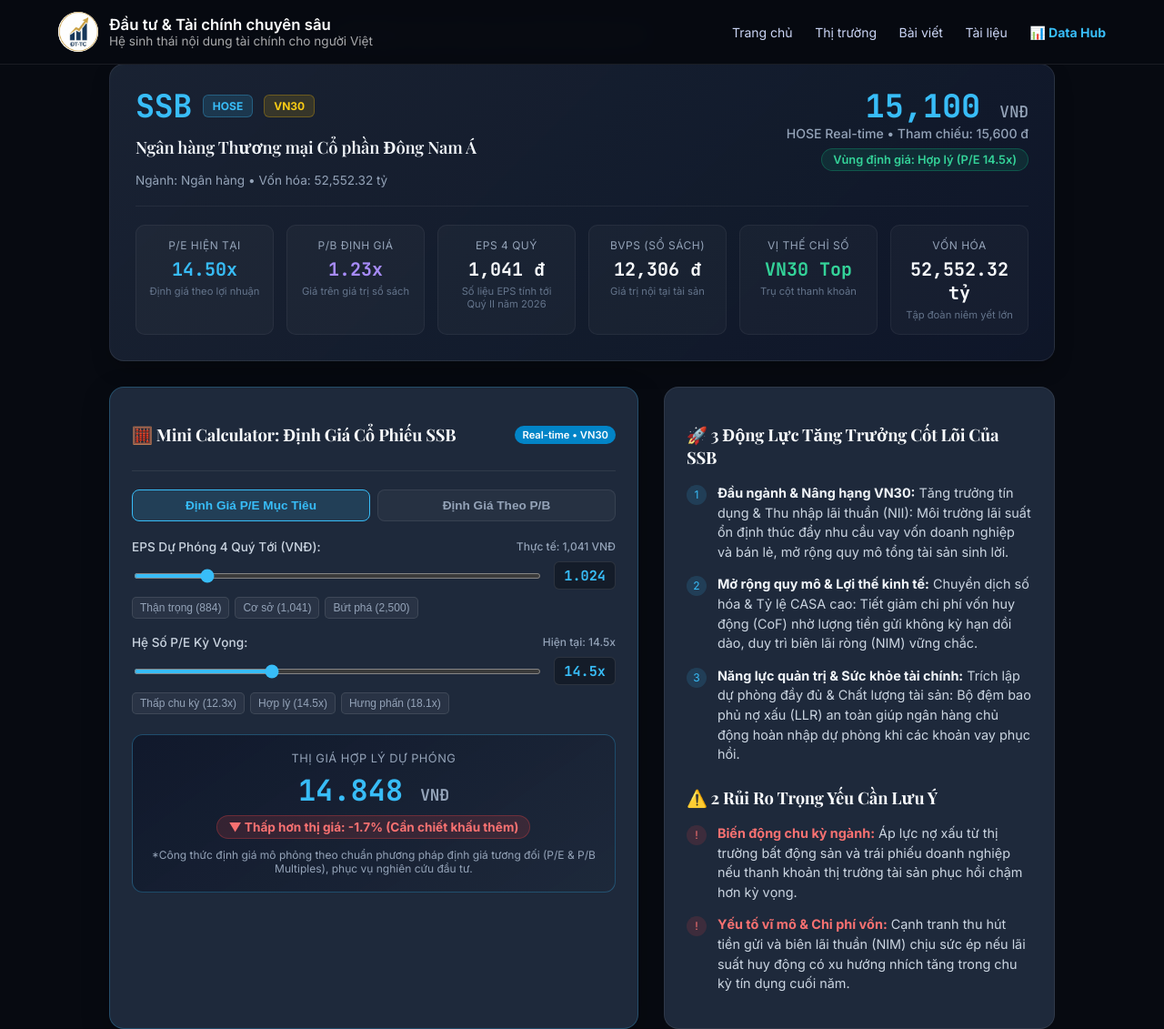
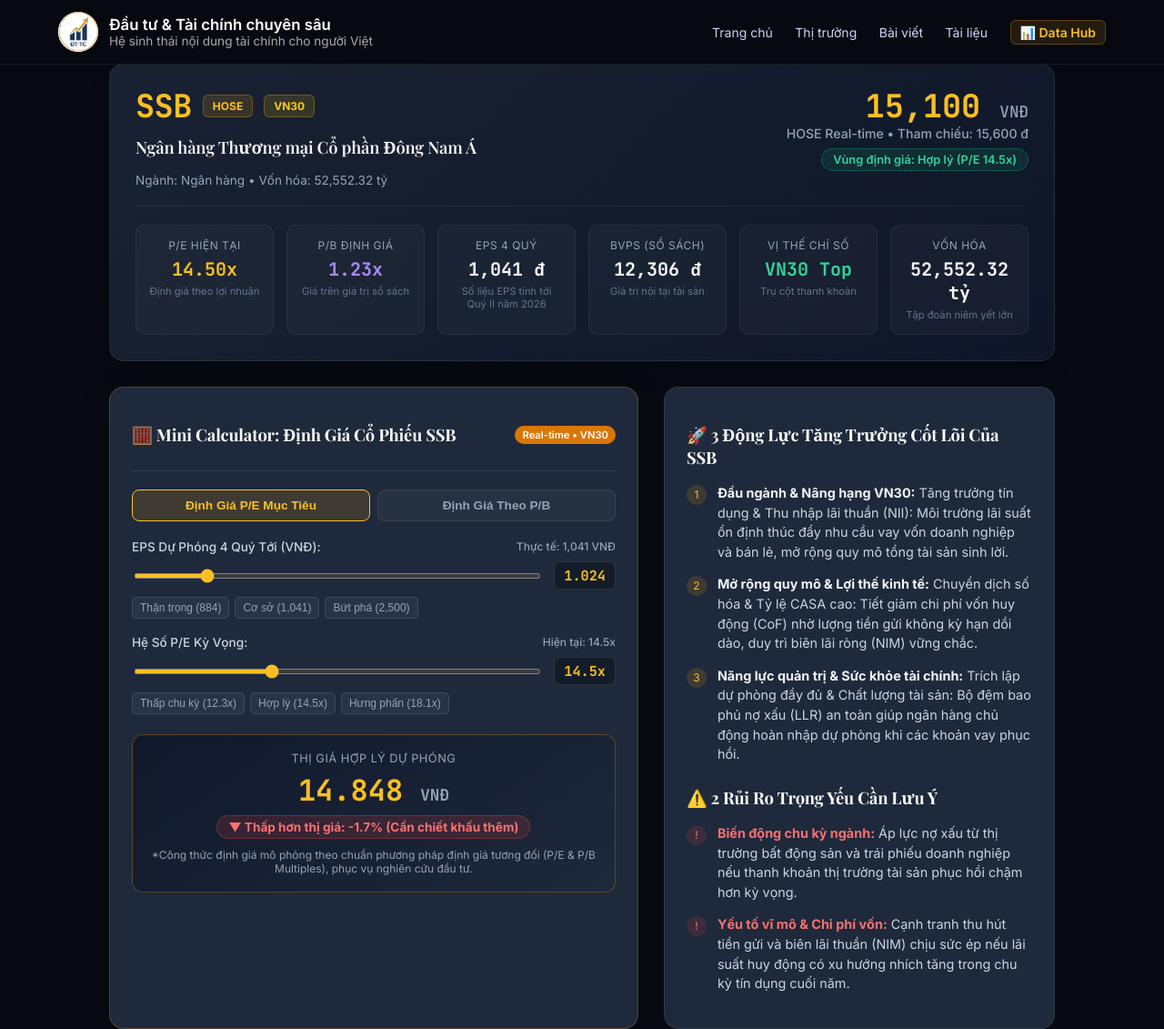
Before and after one commit to thang-vunam/daututaichinh-pro, a plain HTML site: page co-phieu/ssb.html in a window 1280 px wide. Shown: the top 1131 px of the page at 91% size. Drawn offline with nearby package versions, Linux system fonts and the light colour scheme; a web font is replaced by a local one.

Commit message:
style(theme): apply financial gold palette to ssb.html

```diff
--- a/co-phieu/ssb.html
+++ b/co-phieu/ssb.html
@@ -143,7 +143,7 @@
       font-family: 'JetBrains Mono', monospace;
       font-size: 2.2rem;
       font-weight: 800;
-      color: #38bdf8;
+      color: #fbbf24;
       letter-spacing: -0.5px;
       line-height: 1;
     }
@@ -151,9 +151,9 @@
       font-size: 0.75rem;
       font-weight: 700;
       padding: 4px 10px;
-      background: rgba(56, 189, 248, 0.15);
-      color: #38bdf8;
-      border: 1px solid rgba(56, 189, 248, 0.3);
+      background: rgba(245, 158, 11, 0.15);
+      color: #fbbf24;
+      border: 1px solid rgba(245, 158, 11, 0.3);
       border-radius: 6px;
     }
     .vn30-badge {
@@ -181,7 +181,7 @@
       font-family: 'JetBrains Mono', monospace;
       font-size: 2.2rem;
       font-weight: 800;
-      color: #38bdf8;
+      color: #fbbf24;
       line-height: 1;
     }
     .price-change {
@@ -218,7 +218,7 @@
     }
     .kpi-card:hover {
       background: rgba(255, 255, 255, 0.05);
-      border-color: rgba(56, 189, 248, 0.3);
+      border-color: rgba(245, 158, 11, 0.3);
       transform: translateY(-2px);
     }
     .kpi-label {
@@ -259,7 +259,7 @@
     /* Calculator Box */
     .calc-card {
       background: #1e293b;
-      border: 1px solid rgba(56, 189, 248, 0.25);
+      border: 1px solid rgba(245, 158, 11, 0.25);
       border-radius: 16px;
       padding: 24px;
       position: relative;
@@ -283,7 +283,7 @@
     }
     .calc-badge {
       font-size: 0.7rem;
-      background: #0284c7;
+      background: #d97706;
       color: #fff;
       padding: 3px 8px;
       border-radius: 12px;
@@ -308,9 +308,9 @@
       transition: all 0.2s;
     }
     .calc-tab.active {
-      background: rgba(56, 189, 248, 0.15);
-      border-color: #38bdf8;
-      color: #38bdf8;
+      background: rgba(245, 158, 11, 0.15);
+      border-color: #fbbf24;
+      color: #fbbf24;
     }
     .form-group {
       margin-bottom: 18px;
@@ -334,7 +334,7 @@
     }
     input[type=range] {
       flex: 1;
-      accent-color: #38bdf8;
+      accent-color: #fbbf24;
       cursor: pointer;
       height: 6px;
       border-radius: 4px;
@@ -343,7 +343,7 @@
       font-family: 'JetBrains Mono', monospace;
       font-size: 0.95rem;
       font-weight: 700;
-      color: #38bdf8;
+      color: #fbbf24;
       background: rgba(0, 0, 0, 0.3);
       padding: 4px 10px;
       border-radius: 6px;
@@ -368,14 +368,14 @@
       transition: 0.15s;
     }
     .preset-btn:hover {
-      background: rgba(56, 189, 248, 0.2);
+      background: rgba(245, 158, 11, 0.2);
       color: #fff;
     }
 
     /* Calculator Result Display */
     .calc-result-box {
       background: linear-gradient(145deg, rgba(15, 23, 42, 0.9), rgba(30, 41, 59, 0.8));
-      border: 1px solid rgba(56, 189, 248, 0.3);
+      border: 1px solid rgba(245, 158, 11, 0.3);
       border-radius: 12px;
       padding: 18px;
       margin-top: 22px;
@@ -391,7 +391,7 @@
       font-family: 'JetBrains Mono', monospace;
       font-size: 2rem;
       font-weight: 800;
-      color: #38bdf8;
+      color: #fbbf24;
       margin: 6px 0;
     }
     .calc-upside-badge {
@@ -442,8 +442,8 @@
       width: 22px;
       height: 22px;
       border-radius: 50%;
-      background: rgba(56, 189, 248, 0.15);
-      color: #38bdf8;
+      background: rgba(245, 158, 11, 0.15);
+      color: #fbbf24;
       display: flex;
       align-items: center;
       justify-content: center;
@@ -497,7 +497,7 @@
     /* Related Articles */
     .related-articles-box {
       background: rgba(15, 23, 42, 0.7);
-      border: 1px solid rgba(56, 189, 248, 0.2);
+      border: 1px solid rgba(245, 158, 11, 0.2);
       border-radius: 14px;
       padding: 22px;
       margin-bottom: 30px;
@@ -516,8 +516,8 @@
       transition: all 0.2s;
     }
     .article-item-card:hover {
-      background: rgba(56, 189, 248, 0.1);
-      border-color: rgba(56, 189, 248, 0.4);
+      background: rgba(245, 158, 11, 0.1);
+      border-color: rgba(245, 158, 11, 0.4);
       transform: translateX(4px);
     }
     .article-title-text {
@@ -603,7 +603,7 @@
       <a href="/market/">Thị trường</a>
       <a href="/blog/">Bài viết</a>
       <a href="/download/">Tài liệu</a>
-      <a href="/co-phieu/" style="color:#38bdf8; font-weight:700;">📊 Data Hub</a>
+      <a href="/co-phieu/" style="color:#fbbf24; background:rgba(245,158,11,0.12); border:1px solid rgba(245,158,11,0.3); border-radius:6px; padding:4px 10px; font-weight:600; text-decoration:none; transition:all 0.2s;">📊 Data Hub</a>
     </nav>
   </div>
 </header>
@@ -641,7 +641,7 @@
     <div class="kpi-grid">
       <div class="kpi-card">
         <div class="kpi-label">P/E Hiện Tại</div>
-        <div class="kpi-val" style="color:#38bdf8;">14.50x</div>
+        <div class="kpi-val" style="color:#fbbf24;">14.50x</div>
         <div class="kpi-sub">Định giá theo lợi nhuận</div>
       </div>
       <div class="kpi-card">
@@ -819,7 +819,7 @@
   <section class="table-container">
     <h2 class="section-heading" style="display:flex; justify-content:space-between; align-items:center; flex-wrap:wrap; gap:8px;">
       <span>📊 Bảng Lịch Sử & Chỉ Số Định Giá Trọng Yếu (SSB)</span>
-      <span style="font-size:0.75rem; background:rgba(56,189,248,0.15); color:#38bdf8; border:1px solid rgba(56,189,248,0.3); padding:3px 10px; border-radius:12px; font-weight:600;">
+      <span style="font-size:0.75rem; background:rgba(245,158,11,0.15); color:#fbbf24; border:1px solid rgba(245,158,11,0.3); padding:3px 10px; border-radius:12px; font-weight:600;">
         🔥 Dữ liệu chuẩn hóa sàn HOSE
       </span>
     </h2>
@@ -836,7 +836,7 @@
       <tbody>
         <tr>
           <td><strong>Hệ số P/E</strong></td>
-          <td class="num" style="color:#38bdf8; font-weight:700;">14.50x</td>
+          <td class="num" style="color:#fbbf24; font-weight:700;">14.50x</td>
           <td class="num">12.5x - 15.0x</td>
           <td>Định giá theo kỳ vọng tăng trưởng</td>
         </tr>
@@ -874,12 +874,12 @@
       <h2 class="section-heading" style="margin-bottom:0;">
         <span>📰 Phân Tích & Góc Nhìn Chuyên Sâu Về Cổ Phiếu SSB</span>
       </h2>
-      <a href="/market/" style="color:#38bdf8; font-size:0.85rem; text-decoration:none; font-weight:600;">Xem thêm thị trường &rarr;</a>
+      <a href="/market/" style="color:#fbbf24; font-size:0.85rem; text-decoration:none; font-weight:600;">Xem thêm thị trường &rarr;</a>
     </div>
 
     <div style="padding:14px; background:rgba(255,255,255,0.02); border-radius:8px; border:1px solid rgba(255,255,255,0.05); color:#94a3b8; font-size:0.88rem;">
       <p style="margin-bottom:8px;">Ban biên tập daututaichinh.pro đang liên tục cập nhật các báo cáo phân tích triển vọng kinh doanh chuyên sâu cho cổ phiếu <strong>SSB</strong>.</p>
-      <a href="/market/" style="color:#38bdf8; font-weight:600; text-decoration:none;">Xem tất cả bài nhận định thị trường &rarr;</a>
+      <a href="/market/" style="color:#fbbf24; font-weight:600; text-decoration:none;">Xem tất cả bài nhận định thị trường &rarr;</a>
     </div>
   </section>
 
```
